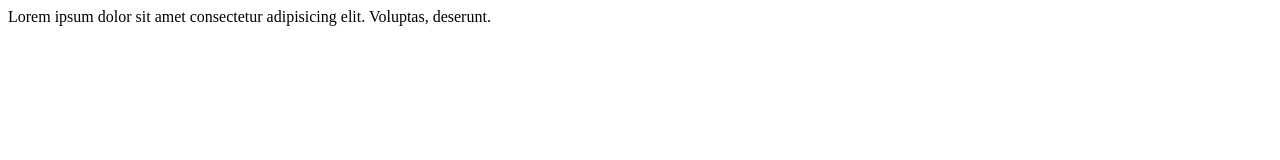
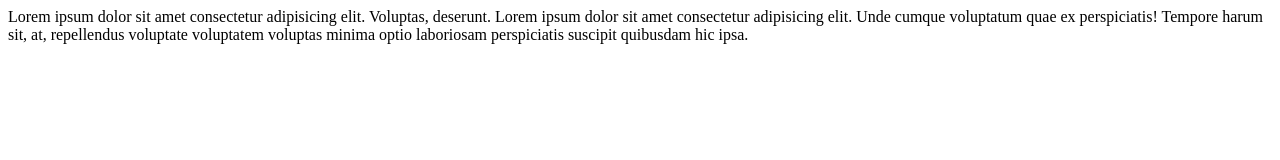
Before and after one commit to rahulmaddula3/learn-git, a plain HTML site: page index.html in a window 1280 px wide. Drawn offline with Linux system fonts and the light colour scheme.

Commit message:
add index.html

```diff
--- a/index.html
+++ b/index.html
@@ -7,5 +7,6 @@
 </head>
 <body>
     Lorem ipsum dolor sit amet consectetur adipisicing elit. Voluptas, deserunt.
+    Lorem ipsum dolor sit amet consectetur adipisicing elit. Unde cumque voluptatum quae ex perspiciatis! Tempore harum sit, at, repellendus voluptate voluptatem voluptas minima optio laboriosam perspiciatis suscipit quibusdam hic ipsa.
 </body>
 </html>
```
